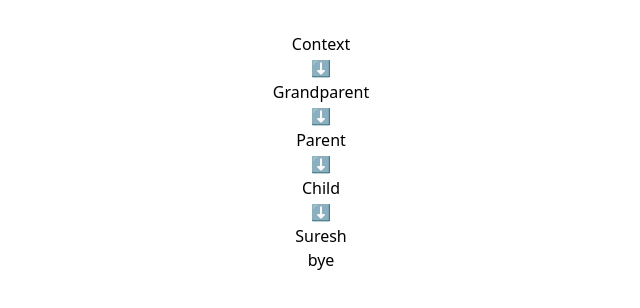
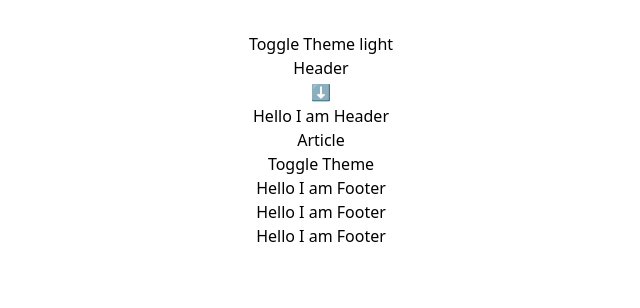
Before and after one commit to goelabhishek694/LLD-3LabScaler, a React (Vite) app in the folder ImdbClone/: page /watchlist in a window 1280 px wide. Shown: the top 308 px of the page, without its empty margins (319-959 px from the left). Built offline with nearby package versions, Linux system fonts and the light colour scheme.

Commit message:
context API, dark/light theme

```diff
--- a/ImdbClone/src/App.jsx
+++ b/ImdbClone/src/App.jsx
@@ -7,6 +7,7 @@ import Watchlist from './Components/Watchlist'
 import Home from './Components/Home'
 import { Route, Routes } from 'react-router-dom'
 import Context from './poc/Context'
+import ThemeManager from "./poc/themes/ThemeManager";
 
 function App() {
   const [count, setCount] = useState(0)
@@ -18,7 +19,10 @@ function App() {
       <Route path="/" element={<Home/>}></Route>
       <Route path='/watchlist' element = {<Watchlist/>}></Route>
     </Routes> */}
-    <Context/>
+
+    {/* poc  */}
+    {/* <Context/> */}
+    <ThemeManager></ThemeManager>
     </>
   )
 }
--- a/ImdbClone/src/poc/Context.jsx
+++ b/ImdbClone/src/poc/Context.jsx
@@ -1,60 +1,73 @@
-import React, { createContext, useEffect, useState } from 'react'
-
+import React, { createContext, useContext, useEffect, useState } from "react";
+const nearbyGroceryStore = createContext(); //creates our store.
 function Context() {
   console.log("Context is rendered");
 
   const data = {
     name: "Ramesh",
     msg: "hello",
-    }
+  };
   const [user, setUser] = useState(data);
-    const setUserData = ({name,msg}) => {
-        setUser({name,msg});
-    }
+  const setUserData = ({ name, msg }) => {
+    setUser({ name, msg });
+  };
   return (
     <>
       <h3>Context</h3>
       <div>⬇️</div>
-
-    <Grandparent user={user} setUserData={setUserData}></Grandparent>
-
-
+      <nearbyGroceryStore.Provider value={data}>
+        <Grandparent></Grandparent>
+      <FarAwayRelative></FarAwayRelative>
+      </nearbyGroceryStore.Provider>
     </>
-  )
+  );
 }
 
-function Grandparent({user, setUserData}) {
+function FarAwayRelative() {
+    const user = useContext(nearbyGroceryStore);
+    console.log(user);
+
+    return (
+      <>
+        <p>FarAwayRelative</p>
+        <div>⬇️</div>
+        {/* <p>{user.name}</p>
+        <p>{user.msg}</p> */}
+      </>
+    );
+  }
+
+function Grandparent() {
   console.log("Grandparent is rendered");
   return (
     <>
       <h3>Grandparent</h3>
       <div>⬇️</div>
-        <Parent user={user} setUserData={setUserData}></Parent>
+      <Parent></Parent>
     </>
-
-    )
+  );
 }
 
-  function Parent({user, setUserData}) {
+function Parent() {
   console.log("Parent is rendered");
   return (
     <>
       <h3>Parent</h3>
       <div>⬇️</div>
-        <Child user={user} setUserData={setUserData}></Child>
+      <Child></Child>
     </>
-
-    )
+  );
 }
 
-  function Child({user, setUserData}) {
+function Child() {
   console.log("Child is rendered");
+  const user = useContext(nearbyGroceryStore);
   //   console.log(user);
-    useEffect(()=>{
-        setTimeout(()=>{
-            setUserData({name:"Suresh", msg:"bye"});
-        },3000)
-    },[]);
+  // useEffect(()=>{
+  //     setTimeout(()=>{
+  //         setUserData({name:"Suresh", msg:"bye"});
+  //     },3000)
+  // },[]);
   return (
     <>
       <p>Child</p>
@@ -62,7 +75,7 @@ function Grandparent({user, setUserData}) {
       <p>{user.name}</p>
       <p>{user.msg}</p>
     </>
-    )
+  );
 }
 
-export default Context
+export default Context;
--- /dev/null
+++ b/ImdbClone/src/poc/themes/Article.jsx
@@ -0,0 +1,9 @@
+import React from 'react'
+
+function Article() {
+  return (
+    <div>Article</div>
+  )
+}
+
+export default Article
--- /dev/null
+++ b/ImdbClone/src/poc/themes/Footer.jsx
@@ -0,0 +1,21 @@
+import React, { useContext } from 'react'
+import { ThemeWrapper } from './ThemeManager';
+function Footer() {
+    const {handleTheme} = useContext(ThemeWrapper);
+  return (
+    <>
+    <button onClick={handleTheme}>Toggle Theme</button>
+    <Options></Options>
+    <Options></Options>
+    <Options></Options>
+    </>
+  )
+}
+
+function Options(){
+    //get currTheme access from store
+    const {currTheme} = useContext(ThemeWrapper);
+    return <div className={currTheme}>Hello I am Footer</div>
+}
+
+export default Footer
--- /dev/null
+++ b/ImdbClone/src/poc/themes/Header.jsx
@@ -0,0 +1,19 @@
+import React, { useContext } from 'react'
+import { ThemeWrapper } from './ThemeManager';
+function Header() {
+  return (
+    <>
+    <div>Header</div>
+    <div>⬇️</div>
+    <Options></Options>
+    </>
+  )
+}
+
+function Options(){
+    //get currTheme access from store
+    const {currTheme} = useContext(ThemeWrapper);
+    return <div className={currTheme}>Hello I am Header</div>
+}
+
+export default Header
--- /dev/null
+++ b/ImdbClone/src/poc/themes/ThemeManager.jsx
@@ -0,0 +1,23 @@
+import React, { createContext, useState } from 'react'
+import Header from './Header'
+import Footer from './Footer'
+import Article from './Article'
+import "./themeManager.css"
+export const ThemeWrapper = createContext();
+function ThemeManager() {
+    const [currTheme, setCurrTheme] = useState("light");
+    const handleTheme = () => {
+        const newTheme = currTheme == "light" ? "dark" : "light"
+        setCurrTheme(newTheme);
+    }
+  return (
+    <ThemeWrapper.Provider value={{currTheme, handleTheme}}>
+    <button onClick={handleTheme}>Toggle Theme {currTheme}</button>
+    <Header></Header>
+    <Article></Article>
+    <Footer></Footer>
+    </ThemeWrapper.Provider>
+  )
+}
+
+export default ThemeManager
--- /dev/null
+++ b/ImdbClone/src/poc/themes/themeManager.css
@@ -0,0 +1,9 @@
+.light{
+    background-color: white;
+    color: black;
+}
+
+.dark{
+    background-color: black;
+    color: white;
+}
```
Lines whose indentation alone changed are shown as unchanged.
